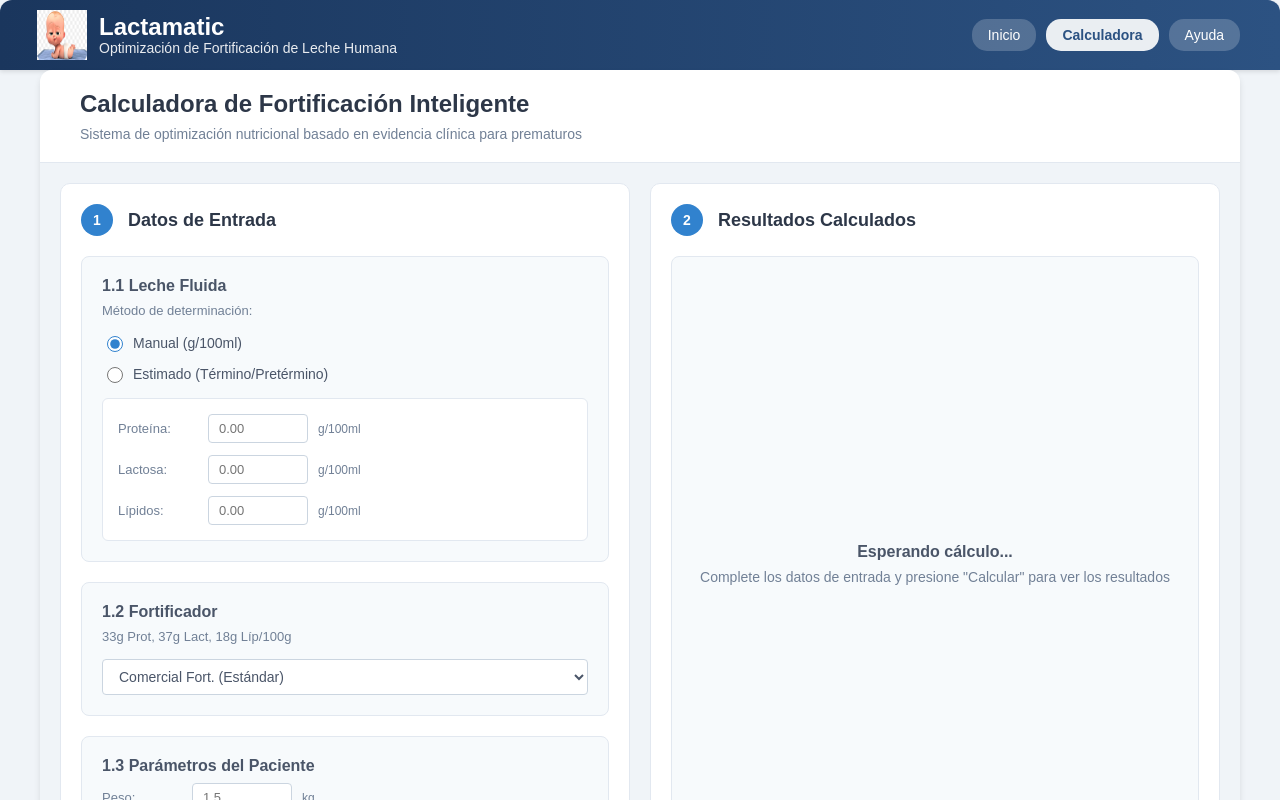
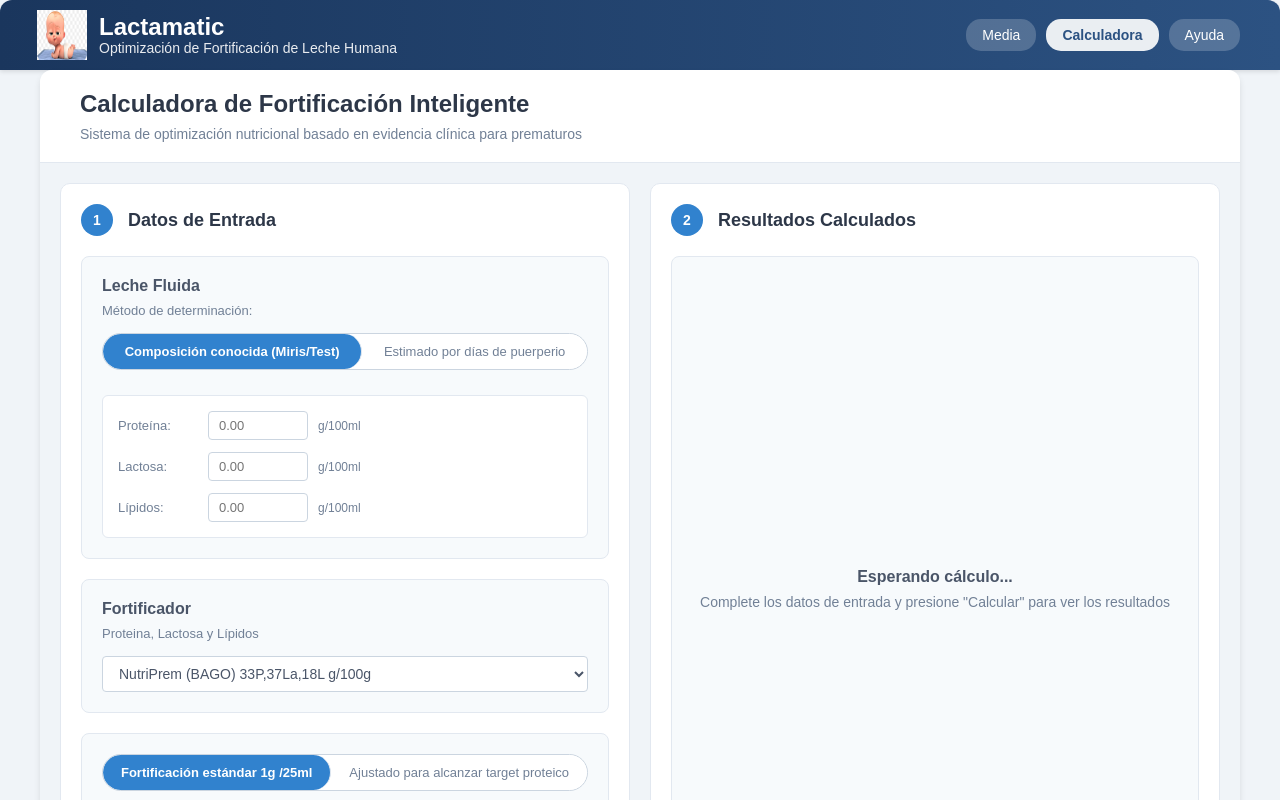
Before and after one commit to gabieb2/LactaMatic, a Next.js app: page /calculadora in a window 1280 px wide. Shown: the top 800 px of the page. Built offline with nearby package versions, Linux system fonts and the light colour scheme.

Commit message:
feat: Standard Fortification Added

```diff
--- a/src/Components/EntradaDatos.js
+++ b/src/Components/EntradaDatos.js
@@ -7,6 +7,10 @@ function EntradaDatos() {
 
   const handleLecheMetodoChange = (metodo) => {
     updateState('lecheMetodo', metodo);
+  };
+
+  const handleFortificacionMetodoChange = (metodo) => {
+    updateState('fortificacionMetodo', metodo);
   };
 
   const handleLecheManualChange = (campo, valor) => {
@@ -22,34 +26,25 @@ function EntradaDatos() {
   };
 
   return (
-    <div className={styles.entradaDatos}>
+    <><div className={styles.entradaDatos}>
       {/* Sección 1: Leche Fluida */}
       <div className={styles.inputSection}>
-        <h3 className={styles.inputTitle}>1.1 Leche Fluida</h3>
+        <h3 className={styles.inputTitle}>Leche Fluida</h3>
         <p className={styles.inputSubtitle}>Método de determinación:</p>
 
-        <div className={styles.radioGroup}>
-          <label className={styles.radioOption}>
-            <input
-              type="radio"
-              name="lecheMetodo"
-              value="manual"
-              checked={state.lecheMetodo === 'manual'}
-              onChange={() => handleLecheMetodoChange('manual')}
-            />
-            <span className={styles.radioLabel}>Manual (g/100ml)</span>
-          </label>
+        {/* INICIO DE LA MODIFICACIÓN */}
+        <div className={styles.buttonGroup}>
+          <button
+            className={`${styles.toggleButton} ${state.lecheMetodo === 'manual' ? styles.active : ''}`}
+            onClick={() => handleLecheMetodoChange('manual')}
+          >Composición conocida (Miris/Test)
+          </button>
 
-          <label className={styles.radioOption}>
-            <input
-              type="radio"
-              name="lecheMetodo"
-              value="estimado"
-              checked={state.lecheMetodo === 'estimado'}
-              onChange={() => handleLecheMetodoChange('estimado')}
-            />
-            <span className={styles.radioLabel}>Estimado (Término/Pretérmino)</span>
-          </label>
+          <button
+            className={`${styles.toggleButton} ${state.lecheMetodo === 'estimado' ? styles.active : ''}`}
+            onClick={() => handleLecheMetodoChange('estimado')}
+          >Estimado por días de puerperio
+          </button>
         </div>
 
         {/* Campos condicionales */}
@@ -62,8 +57,7 @@ function EntradaDatos() {
                 step="0.01"
                 value={state.lecheManual.proteina}
                 onChange={(e) => handleLecheManualChange('proteina', e.target.value)}
-                placeholder="0.00"
-              />
+                placeholder="0.00" />
               <span>g/100ml</span>
             </div>
             <div className={styles.inputRow}>
@@ -73,8 +67,7 @@ function EntradaDatos() {
                 step="0.01"
                 value={state.lecheManual.lactosa}
                 onChange={(e) => handleLecheManualChange('lactosa', e.target.value)}
-                placeholder="0.00"
-              />
+                placeholder="0.00" />
               <span>g/100ml</span>
             </div>
             <div className={styles.inputRow}>
@@ -84,8 +77,7 @@ function EntradaDatos() {
                 step="0.01"
                 value={state.lecheManual.lipidos}
                 onChange={(e) => handleLecheManualChange('lipidos', e.target.value)}
-                placeholder="0.00"
-              />
+                placeholder="0.00" />
               <span>g/100ml</span>
             </div>
           </div>
@@ -107,8 +99,7 @@ function EntradaDatos() {
                 type="number"
                 value={state.lecheEstimado.diasPuerperio}
                 onChange={(e) => handleLecheEstimadoChange('diasPuerperio', e.target.value)}
-                placeholder="0"
-              />
+                placeholder="0" />
               <span>días</span>
             </div>
           </div>
@@ -117,12 +108,12 @@ function EntradaDatos() {
 
       {/* Sección 2: Fortificador */}
       <div className={styles.inputSection}>
-        <h3 className={styles.inputTitle}>1.2 Fortificador</h3>
-        <p className={styles.inputSubtitle}>33g Prot, 37g Lact, 18g Líp/100g</p>
+        <h3 className={styles.inputTitle}>Fortificador</h3>
+        <p className={styles.inputSubtitle}>Proteina, Lactosa y Lípidos</p>
 
         <div className={styles.fortificadorSelector}>
           <select className={styles.fortificadorDropdown}>
-            <option value="comercial">Comercial Fort. (Estándar)</option>
+            <option value="Nutriprem">NutriPrem (BAGO) 33P,37La,18L g/100g</option>
             <option value="personalizado">Personalizado</option>
           </select>
         </div>
@@ -130,8 +121,23 @@ function EntradaDatos() {
 
       {/* Sección 3: Parámetros del Paciente */}
       <div className={styles.inputSection}>
-        <h3 className={styles.inputTitle}>1.3 Parámetros del Paciente</h3>
+      <div className={styles.buttonGroup}>
+        <button
+          className={`${styles.toggleButton} ${state.fortificacionMetodo === 'standard' ? styles.active : ''}`}
+          onClick={() => handleFortificacionMetodoChange('standard')}
+        >Fortificación estándar 1g /25ml
+        </button>
 
+        <button
+          className={`${styles.toggleButton} ${state.fortificacionMetodo === 'proteinAdjusted' ? styles.active : ''}`}
+          onClick={() => handleFortificacionMetodoChange('proteinAdjusted')}
+        >Ajustado para alcanzar target proteico
+        </button>
+      </div>
+
+      {state.fortificacionMetodo === 'standard' ? (
+        <div className={styles.camposDinamicos}>
+           <h3 className={styles.inputTitle}>Parámetros del Paciente</h3>
         <div className={styles.inputRow}>
           <label>Peso:</label>
           <input
@@ -139,8 +145,34 @@ function EntradaDatos() {
             step="0.1"
             value={state.paciente.peso}
             onChange={(e) => handlePacienteChange('peso', e.target.value)}
-            placeholder="1.5"
-          />
+            placeholder="1.5" />
+          <span>kg</span>
+        </div>
+
+               <div className={styles.inputRow}>
+          <label>Vol. leche:</label>
+          <input
+            type="number"
+            step="0.1"
+            min="5"
+            max="300"
+            value={state.paciente.volumenLeche}
+            onChange={(e) => handlePacienteChange('volumenLeche', e.target.value)} />
+          <span>ml/kg/día</span>
+        </div>
+       </div>
+
+      ) : (
+        <div className={styles.camposDinamicos}>
+        <h3 className={styles.inputTitle}>Parámetros del Paciente</h3>
+        <div className={styles.inputRow}>
+          <label>Peso:</label>
+          <input
+            type="number"
+            step="0.1"
+            value={state.paciente.peso}
+            onChange={(e) => handlePacienteChange('peso', e.target.value)}
+            placeholder="1.5" />
           <span>kg</span>
         </div>
 
@@ -152,8 +184,7 @@ function EntradaDatos() {
             min="3.5"
             max="4.5"
             value={state.paciente.targetProteina}
-            onChange={(e) => handlePacienteChange('targetProteina', e.target.value)}
-          />
+            onChange={(e) => handlePacienteChange('targetProteina', e.target.value)} />
           <span>g/kg/día</span>
           <small>(3.5-4.5)</small>
         </div>
@@ -166,12 +197,14 @@ function EntradaDatos() {
             min="5"
             max="300"
             value={state.paciente.volumenLeche}
-            onChange={(e) => handlePacienteChange('volumenLeche', e.target.value)}
-          />
+            onChange={(e) => handlePacienteChange('volumenLeche', e.target.value)} />
           <span>ml/kg/día</span>
         </div>
+       </div>
+      )}
       </div>
-    </div>
+
+    </div></>
   );
 }
 
--- a/src/Components/EntradaDatos.module.css
+++ b/src/Components/EntradaDatos.module.css
@@ -188,3 +188,99 @@
     align-items: stretch;
   }
 }
+
+/* Contenedor Flex para alinear los botones horizontalmente */
+.buttonGroup {
+  display: flex;
+  width: 100%;
+  margin-bottom: 25px;
+  /* CAMBIO CLAVE: Usa un valor alto para simular la forma de píldora */
+  border-radius: 30px;
+  overflow: hidden;
+  background-color: white;
+  /* Usaremos el color del borde de los campos de texto o de las secciones */
+  border: 1px solid #cbd5e0;
+}
+
+/* Estilo base para cada botón individual */
+.toggleButton {
+  /* Diseño */
+  flex-grow: 1;
+  text-align: center;
+  padding: 10px 10px; /* Reducido para mejor balance */
+  font-size: 13px; /* Reducido para coincidir con otros textos de la interfaz */
+  font-weight: 500;
+  cursor: pointer;
+  border-radius: 30px;
+
+
+  /* Colores */
+  background-color: white; /* Fondo blanco (como los campos) cuando no está activo */
+  color: #718096; /* Color de texto gris suave (como las etiquetas) */
+
+  /* Quitar bordes internos y de enfoque */
+  border: none;
+  outline: none;
+
+  /* Transición suave para los efectos */
+  transition: all 0.2s ease;
+}
+
+/* Efecto al pasar el mouse (hover) */
+.toggleButton:hover {
+  background-color: #f7fafc; /* Color de fondo de .inputSection */
+  color: #4a5568; /* Color del texto del título */
+}
+
+/* Estilo para el botón ACTIVO (Seleccionado) */
+.active {
+  /* Colores - Usaremos el azul primario de enfoque (#3182ce) */
+  background-color: #3182ce;
+  color: white; /* Texto blanco en el botón activo */
+  font-weight: 600;
+
+  /* Sombra más sutil y alineada con el estilo de enfoque de input */
+  box-shadow: none; /* Quitamos la sombra de botón genérico */
+}
+
+/* Efecto al pasar el mouse sobre el botón ACTIVO */
+.active:hover {
+  background-color: #2b6cb0; /* Un azul ligeramente más oscuro */
+  color: white;
+}
+
+/* Separadores internos */
+.toggleButton:not(:last-child) {
+  /* Usamos el color de borde de la sección */
+  border-right: 1px solid #e2e8f0;
+}
+
+/* MARCADO DEL RANGO ÓPTIMO (3.5 y 4.5) */
+.rangeMarker {
+    position: absolute;
+    top: 0;
+    width: 2px; /* Un grosor visible para el marcador */
+    height: 100%;
+    background-color: #38a169; /* Verde (color óptimo) */
+    z-index: 2; /* Sobre el fondo, debajo de las etiquetas de texto */
+}
+
+/* Opcional: Estilo para resaltar la zona óptima entre los marcadores */
+.progressBar::before {
+    content: '';
+    position: absolute;
+    top: 0;
+    /* Usa las posiciones calculadas para crear un área de fondo */
+    left: 33.3%;
+    width: 33.4%; /* 66.7% - 33.3% = 33.4% */
+    height: 100%;
+    background-color: rgba(56, 161, 105, 0.1); /* Sutil fondo verde claro */
+    z-index: 1;
+}
+
+/* Reafirmar los estilos de las etiquetas (Límites Absolutos) */
+.limitMin,
+.limitMax {
+    /* ... (mantener los estilos sutiles que acordamos) ... */
+    z-index: 3; /* Asegura que el texto esté encima de los marcadores y el fondo */
+}
--- a/src/Components/header.js
+++ b/src/Components/header.js
@@ -21,7 +21,7 @@ function Header() {
       </div>
 
       <div className={styles.navigation}>
-        <Link href="inicio" className={styles.navItem}>Inicio</Link>
+        <Link href="media" className={styles.navItem}>Media</Link>
         <Link href="calculadora" className={`${styles.navItem} ${styles.navItemActive}`}>Calculadora</Link>
         <Link href="/help" className={styles.navItem}>Ayuda</Link>
       </div>
--- a/src/pages/calculadora.js
+++ b/src/pages/calculadora.js
@@ -7,7 +7,7 @@ export default function CalculadoraPage() {
   return (
     <div className={styles.container}>
       <Head>
-        <title>Chechomatic - Calculadora</title>
+        <title>Lactamatic - Calculadora</title>
         <meta name="description" content="Calculadora de fortificación de leche humana para prematuros" />
         <meta name="viewport" content="width=device-width, initial-scale=1" />
         <link rel="icon" href="/favicon.ico" />
```
Also changed, not shown: src/Components/ResultadosCalculados.js (+34 -34 lines), src/Components/ResultadosCalculados.module.css (+26 -0 lines), src/context/LactaTechContext.js (+27 -7 lines), src/pages/media.js (renamed from src/pages/inicio.js).
